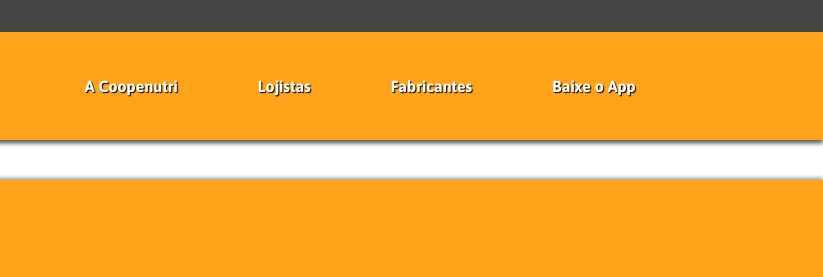
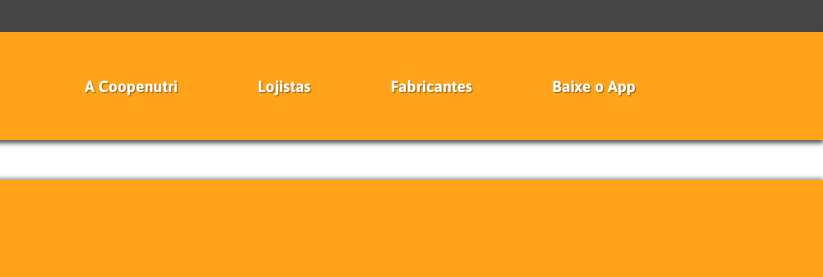
Before and after one commit to matheuszufi/Coopenutri, a plain HTML site: page index.html in a window 1280 px wide. Shown: the top 277 px of the page, 457-1280 px from the left. Drawn offline with Linux system fonts and the light colour scheme.

Commit message:
updateTextShadow

```diff
--- a/style.css
+++ b/style.css
@@ -201,7 +201,7 @@ text-align: center;
     cursor: pointer;
     font-weight: 700;
     /* font-size: 20px; */
-    text-shadow: 1px 1px 1px black;;
+    text-shadow: 1px 1px 1px rgba(0, 0, 0, 0.4);;
     transition: 0.4s;
 }
 #bottom-right ul li a {color: white; text-decoration: none;}
```
